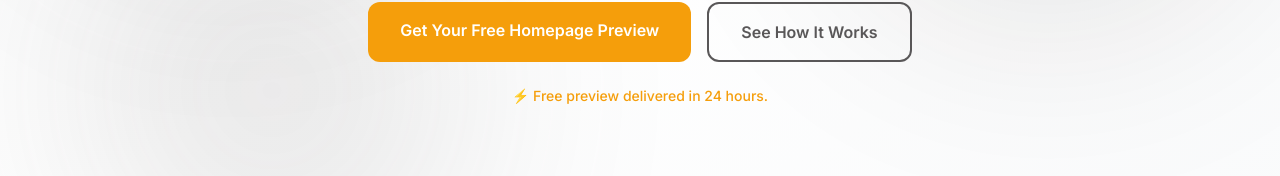
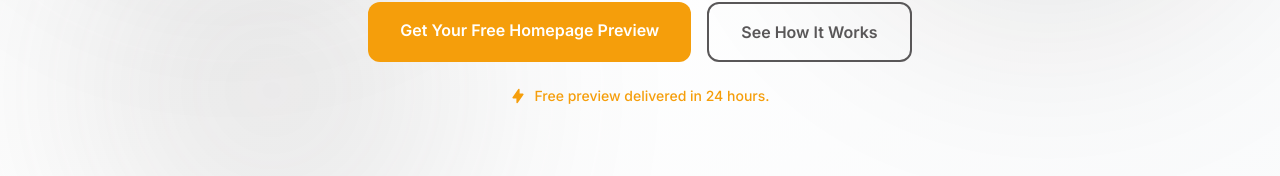
Before and after one commit to colecooke/sitesheep-website, a Next.js app: page / in a window 1280 px wide. Shown: the part 540-716 px from the top of the page. Built offline with nearby package versions, Linux system fonts and the light colour scheme.

Commit message:
Auto-update

```diff
--- a/app/page.tsx
+++ b/app/page.tsx
@@ -154,9 +154,14 @@ export default function Home() {
                 See How It Works
               </a>
             </div>
-            <p className="mt-6 text-sm font-medium" style={{ color: '#F59E0B' }}>
-              ⚡ Free preview delivered in 24 hours.
-            </p>
+            <div className="mt-6 flex items-center justify-center gap-2">
+              <svg className="w-4 h-4" style={{ color: '#F59E0B' }} fill="currentColor" viewBox="0 0 20 20">
+                <path fillRule="evenodd" d="M11.3 1.046A1 1 0 0112 2v5h4a1 1 0 01.82 1.573l-7 10A1 1 0 018 18v-5H4a1 1 0 01-.82-1.573l7-10a1 1 0 011.12-.38z" clipRule="evenodd" />
+              </svg>
+              <span className="text-sm font-medium" style={{ color: '#F59E0B' }}>
+                Free preview delivered in 24 hours.
+              </span>
+            </div>
           </div>
         </div>
       </section>
```
